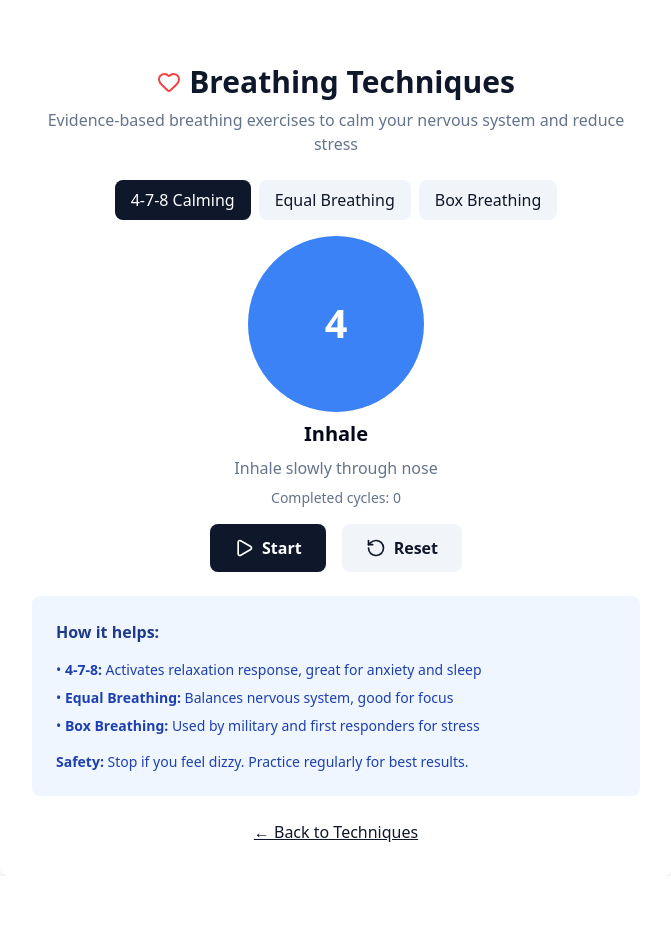
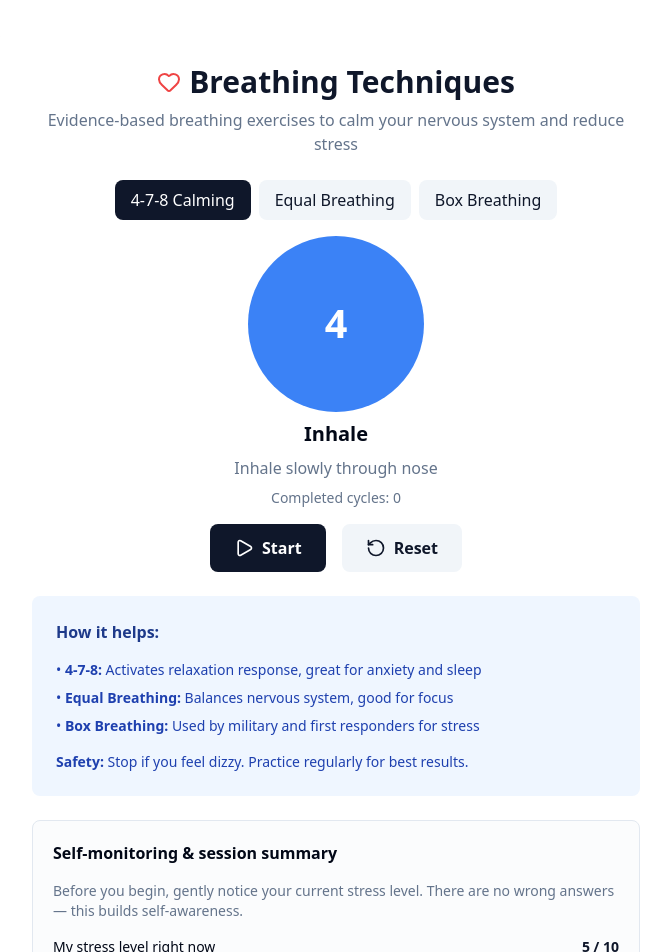
Before and after one commit to MarciaMar/relative-peace-at-war-zones, a React (Vite) app: page /technique/breathing in a window 1280 px wide. Shown: the top 952 px of the page, without its empty margins (304-975 px from the left). Before the commit the page ends 876 px from the top, so only its background shows below. Built offline with nearby package versions, Linux system fonts and the light colour scheme.

Commit message:
Changes
Co-authored-by: MarciaMar <216432756+MarciaMar@users.noreply.github.com>

```diff
--- a/src/pages/BreathingTechnique.tsx
+++ b/src/pages/BreathingTechnique.tsx
@@ -149,6 +149,8 @@ const BreathingTechnique = () => {
           </p>
         </div>
 
+        <SessionTracker techniqueName="Breathing" />
+
         <div className="text-center">
           <Link to="/techniques" className="text-primary underline hover-scale">
             ← Back to Techniques
```
